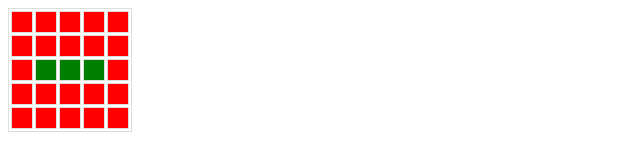
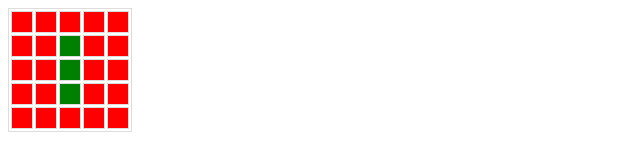
Before and after one commit to preeti1205/Game_of_Life, a website: page index.html in a window 1280 px wide. Shown: the whole page, without its empty margins (0-640 px from the left). Drawn offline with Linux system fonts and the light colour scheme.

Commit message:
new case 1

```diff
--- a/index.html
+++ b/index.html
@@ -71,15 +71,13 @@ var looper = function(grid, dict) {
   //grid.getCellAt(4,5).$el.css('background', 'green');
   //grid.getCellAt(6,5).$el.css('background', 'green');
 
-//for(var i = 0; i < 2; i++) {
+for(var i = 0; i < 3; i++) {
  grid = game(grid);
- /*
  setTimeout(function(){
         looper(grid, dict);}
-    }, 5000);
-*/
+    , 200);
  //looper(grid, dict);
- //}
+ }
 
 }());
 </script>
--- a/scripts/game.js
+++ b/scripts/game.js
@@ -7,17 +7,18 @@ var game = function(grid) {
       //console.log("Grid at the beginning: ", grid.getCellAt(i, j).val, "for", i, j);
       var sum = findSum( i, j, grid, r, c);
       if (sum == 3) { //always 1
-        console.log("m here in 3");
+        //console.log("m here in 3", grid.getCellAt(i, j).val);
         if (grid.getCellAt(i, j).val == 0) grid.getCellAt(i, j).val = 2;
         else grid.getCellAt(i, j).val = 3;
+        //console.log("m here in 3 after ", grid.getCellAt(i, j).val);
       }
-      if (sum == 4) { //stays as it is
+      else if (sum == 4) { //stays as it is
         if (grid.getCellAt(i, j).val == 0) grid.getCellAt(i, j).val = 0;
         else grid.getCellAt(i, j).val = 3;
       }
       else if (grid.getCellAt(i, j).val == 0) grid.getCellAt(i, j).val = 0;
       else grid.getCellAt(i, j).val = 1;
-      console.log("This is 2 digit sum and result :", sum, grid.getCellAt(i, j).val, "for", i, j);
+      //console.log("This is 2 digit sum and result :", sum, grid.getCellAt(i, j).val, "for", i, j);
     }
   }
 
@@ -38,10 +39,10 @@ var findSum = function( i, j, grid, r, c) {
       if (x >= 0 && x < r && y >= 0 && y < c) {
         //if (grid.getCellAt(x,y).$el.css("background") == "green")
           sum += ( grid.getCellAt(x, y).val & 1);
-          console.log( (grid.getCellAt(x, y).val & 1), x, y);
+          //console.log( (grid.getCellAt(x, y).val & 1), x, y);
         }
     }
   }
-  console.log(sum, i, j, "final");
+  //console.log(sum, i, j, "final");
   return sum;
 }
```
